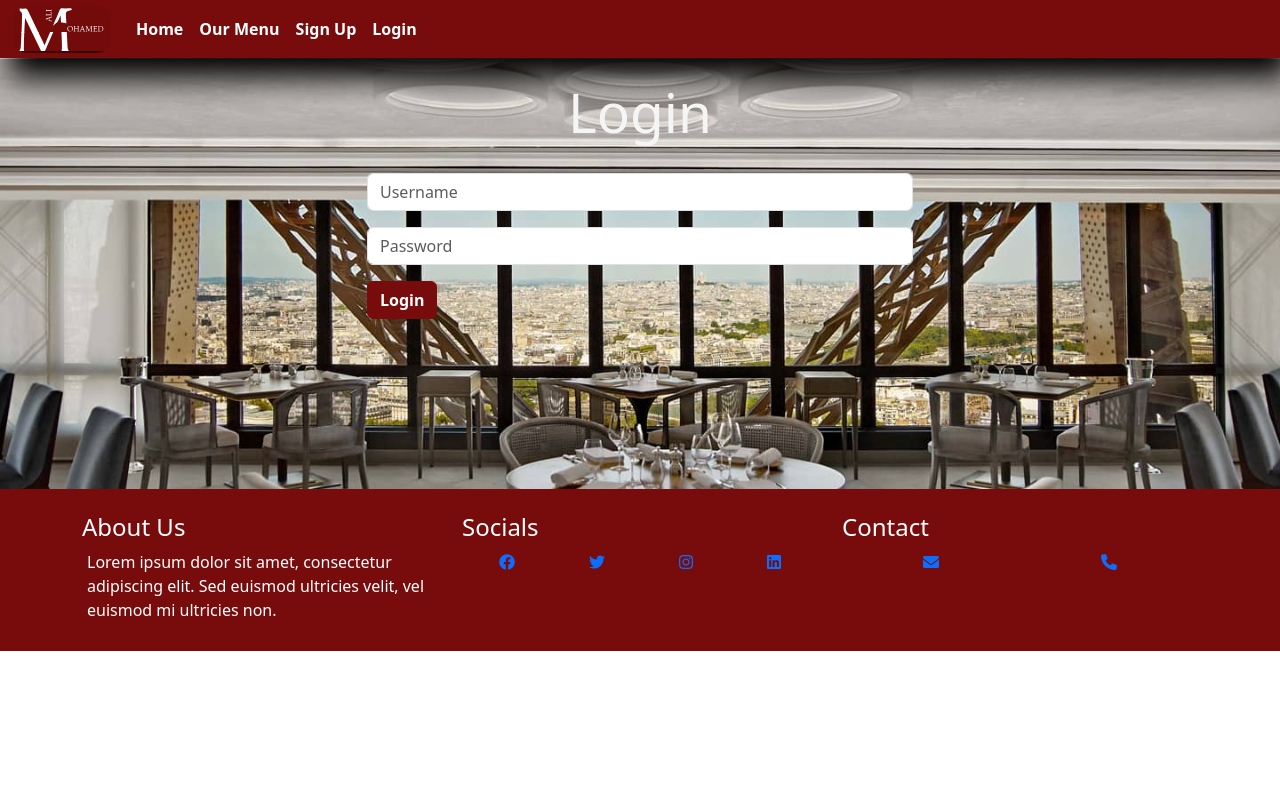
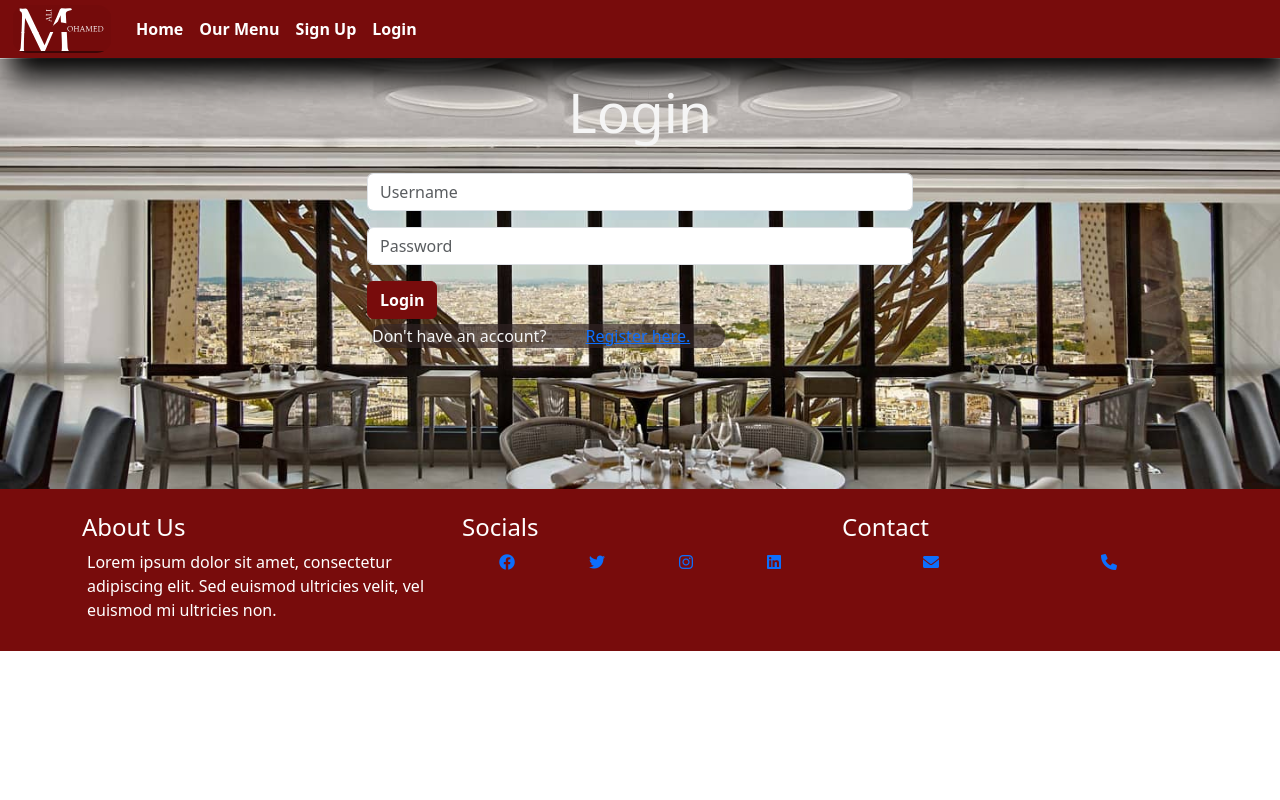
Before and after one commit to Mohamedaliabdikarim/RBS, a Django app: page /login/ in a window 1280 px wide. Run offline with Django 5.2, Linux system fonts and the light colour scheme.

Commit message:
added sign up button on login page

```diff
--- a/restaurant/static/css/style.css
+++ b/restaurant/static/css/style.css
@@ -4,7 +4,7 @@
     box-sizing: border-box;
 }
 body {
-    /*min-height: 100vh;*/
+    min-height: 100vh;
 
 
 }
@@ -212,6 +212,9 @@ p a{
 
 
 }
+.profile{
+    height: 100vh;
+}
 
 .menu{
     padding-top: 50px;
@@ -253,7 +256,12 @@ p a{
 }
 .login{margin-top: 50px;
 }
-
+.signup-btn{
+    color: whitesmoke;
+    width: fit-content;
+    background-color: rgba(50, 36, 36, 0.67);
+    border-radius: 20px
+}
 .reserv{
     margin-right: 5px;
     padding: 10px;
@@ -345,7 +353,7 @@ p a{
 @media screen and (max-width: 1200px) {
     .profile{
         margin-top:100px;
-        height: 150vh;
+        height: 100vh;
     }
     .add {
         margin-top: 200px;
--- a/restaurant/templates/login.html
+++ b/restaurant/templates/login.html
@@ -19,7 +19,10 @@
                     </div>
 
                     <button type="submit" class="btn btn-secondary btn-block">Login</button>
+                    <p  class="signup-btn ">Don't have an account? <a href="{% url 'register' %}">Register here.</a></p>
                 </form>
+
+
                 {% endif %}
             </div>
         </div>
--- a/website/settings.py
+++ b/website/settings.py
@@ -30,7 +30,7 @@ SECRET_KEY = 'django-insecure-x$ydio8xd+_!liftefxcq$0h!l@zpds6@%lwqyz9wqp3xf+y-p
 # SECURITY WARNING: don't run with debug turned on in production!
 DEBUG = True
 
-ALLOWED_HOSTS = ['rbs-6abef8d317f3.herokuapp.com']
+ALLOWED_HOSTS = []
 
 #'rbs-6abef8d317f3.herokuapp.com'
 
```
